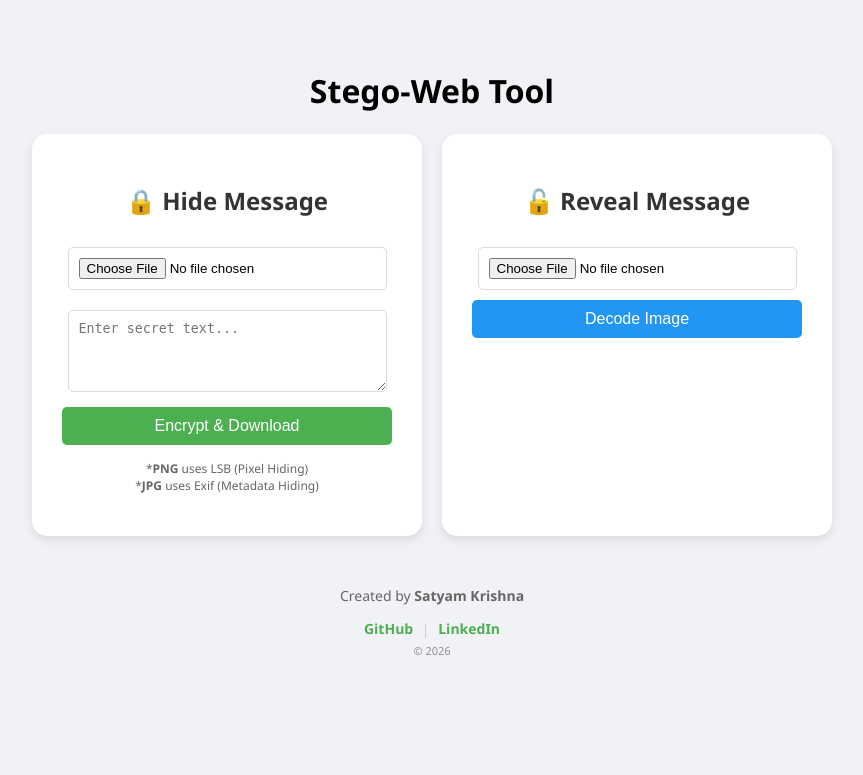
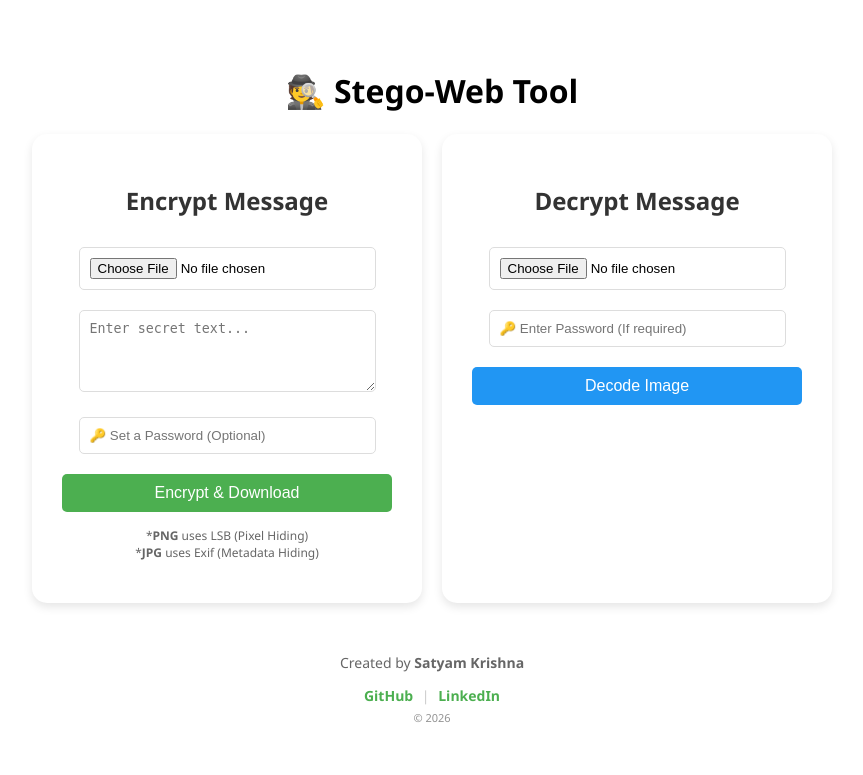
Before and after one commit to Satxam/Stego-Web, a Flask app: page / in a window 1280 px wide. Shown: the top 775 px of the page, without its empty margins (208-1071 px from the left). Run offline with Flask 3, Linux system fonts and the light colour scheme.

Commit message:
Password feature Addes
Updated Code

```diff
--- a/app.py
+++ b/app.py
@@ -1,16 +1,47 @@
 import os
+import base64
+import hashlib
 from flask import Flask, render_template, request, send_file
-from stegano import lsb, exifHeader  # <--- Added exifHeader import
+from stegano import lsb, exifHeader
 from werkzeug.utils import secure_filename
+from cryptography.fernet import Fernet # <--- NEW: Import Fernet for encryption
 
 app = Flask(__name__)
 
 # CONFIGURATION
 UPLOAD_FOLDER = 'static/uploads'
 app.config['UPLOAD_FOLDER'] = UPLOAD_FOLDER
+os.makedirs(UPLOAD_FOLDER, exist_ok=True)
 
-# Ensure upload folder exists
-os.makedirs(UPLOAD_FOLDER, exist_ok=True)
+# --- HELPER FUNCTIONS FOR ENCRYPTION ---
+
+def generate_key(password):
+    """
+    Generates a 32-byte key from the user's password.
+    We use SHA256 to ensure any password creates a valid Fernet key.
+    """
+    digest = hashlib.sha256(password.encode()).digest()
+    return base64.urlsafe_b64encode(digest)
+
+def encrypt_message(message, password):
+    key = generate_key(password)
+    f = Fernet(key)
+    # Encrypt the message (returns bytes, so we decode to string for steganography)
+    encrypted_bytes = f.encrypt(message.encode())
+    return encrypted_bytes.decode()
+
+def decrypt_message(encrypted_message, password):
+    try:
+        key = generate_key(password)
+        f = Fernet(key)
+        # Decrypt the message
+        decrypted_bytes = f.decrypt(encrypted_message.encode())
+        return decrypted_bytes.decode()
+    except Exception:
+        # If decryption fails (wrong password or not encrypted)
+        return None
+
+# ---------------------------------------
 
 @app.route('/')
 def home():
@@ -18,38 +49,38 @@ def home():
 
 @app.route('/encode', methods=['POST'])
 def encode():
-    # 1. Get the Image and Message
+    # 1. Get Image, Message AND Password
     image = request.files['image']
     message = request.form['message']
+    password = request.form['password'] # <--- NEW: Get password
 
     if not image or not message:
         return "Error: Please upload an image and type a message."
 
-    # 2. Save the original image temporarily
+    # 2. Save original temporarily
     filename = secure_filename(image.filename)
     original_path = os.path.join(app.config['UPLOAD_FOLDER'], filename)
     image.save(original_path)
 
-    # Prepare the output path
     secret_filename = "secret_" + filename
     secret_path = os.path.join(app.config['UPLOAD_FOLDER'], secret_filename)
 
-    # 3. Check format and Hide the message
+    # 3. Encrypt the message if a password exists
+    if password:
+        message = "ENC:" + encrypt_message(message, password) # Prefix to identify encrypted msgs
+
+    # 4. Hide the message
     try:
         if filename.lower().endswith('.png'):
-            # PNG: Use LSB (Pixel Hiding)
             secret_image = lsb.hide(original_path, message)
             secret_image.save(secret_path)
 
         elif filename.lower().endswith(('.jpg', '.jpeg')):
-            # JPG: Use ExifHeader (Metadata Hiding)
-            # Note: exifHeader.hide automatically saves the file to secret_path
             exifHeader.hide(original_path, secret_path, secret_message=message)
 
         else:
             return "Error: Only PNG and JPG files are supported."
 
-        # 4. Send it back to the user
         return send_file(secret_path, as_attachment=True)
 
     except Exception as e:
@@ -57,40 +88,52 @@ def encode():
 
 @app.route('/decode', methods=['POST'])
 def decode():
-    # 1. Get the "Secret" image
+    # 1. Get Image AND Password
     image = request.files['secret_image']
+    password = request.form['password'] # <--- NEW: Get password
 
     if not image:
         return "Error: Please upload an image."
 
-    # 2. Save it temporarily so we can read it
+    # 2. Save temporarily
     filename = secure_filename(image.filename)
     file_path = os.path.join(app.config['UPLOAD_FOLDER'], filename)
     image.save(file_path)
 
-    # 3. Reveal the hidden message based on format
-    hidden_message = "No hidden message found."
+    # 3. Reveal hidden data
+    hidden_data = "No hidden message found."
 
     try:
         if filename.lower().endswith('.png'):
-            # PNG: Reveal from pixels
-            hidden_message = lsb.reveal(file_path)
+            hidden_data = lsb.reveal(file_path)
 
         elif filename.lower().endswith(('.jpg', '.jpeg')):
-            # JPG: Reveal from metadata
-            hidden_message = exifHeader.reveal(file_path)
-
-            # Exif reveal sometimes returns bytes, so we decode it to string
-            if isinstance(hidden_message, bytes):
-                hidden_message = hidden_message.decode()
+            hidden_data = exifHeader.reveal(file_path)
+            if isinstance(hidden_data, bytes):
+                hidden_data = hidden_data.decode()
 
     except Exception as e:
-        hidden_message = f"Error decoding image: {str(e)}"
+        return f"Error extracting data: {str(e)}"
 
-    if not hidden_message:
-        hidden_message = "No hidden message found in this image!"
+    # 4. Decrypt logic
+    if not hidden_data:
+        return "No hidden message found in this image!"
 
-    return f"<h1>Decoded Message:</h1> <p>{hidden_message}</p> <a href='/'>Go Back</a>"
+    # Check if the message is encrypted (We look for our "ENC:" prefix)
+    if hidden_data.startswith("ENC:"):
+        if not password:
+            return "This message is password protected. Please try again with a password."
+
+        # Remove the prefix and attempt to decrypt
+        encrypted_content = hidden_data[4:]
+        decrypted_message = decrypt_message(encrypted_content, password)
+
+        if decrypted_message:
+            hidden_data = decrypted_message
+        else:
+            return "Error: Wrong Password!"
+
+    return f"<h1>Decoded Message:</h1> <p>{hidden_data}</p> <a href='/'>Go Back</a>"
 
 if __name__ == '__main__':
     app.run(debug=True)
--- a/templates/index.html
+++ b/templates/index.html
@@ -2,18 +2,18 @@
 <html lang="en">
 <head>
     <meta charset="UTF-8">
+    <meta name="viewport" content="width=device-width, initial-scale=1.0">
     <title>Stego-Web | Digital Forensics Tool</title>
     <style>
-        body { font-family: 'Segoe UI', sans-serif; background: #f0f2f5; text-align: center; padding: 40px; }
+        body { font-family: 'Segoe UI', sans-serif; background: #ffffff; text-align: center; padding: 40px; }
         .container { max-width: 800px; margin: 0 auto; display: flex; gap: 20px; }
         .card { background: white; padding: 30px; border-radius: 15px; flex: 1; box-shadow: 0 4px 10px rgba(0,0,0,0.1); }
         h2 { color: #333; }
 
+        /* Updated to ensure password fields look good */
+        input, textarea { width: 90%; margin: 10px 0; padding: 10px; border: 1px solid #ddd; border-radius: 5px; box-sizing: border-box; }
 
-        input, textarea { width: 90%; margin: 10px 0; padding: 10px; border: 1px solid #ddd; border-radius: 5px; }
-
-
-        button { background: #4CAF50; color: white; border: none; padding: 10px 20px; border-radius: 5px; cursor: pointer; width: 100%; font-size: 16px; }
+        button { background: #4CAF50; color: white; border: none; padding: 10px 20px; border-radius: 5px; cursor: pointer; width: 100%; font-size: 16px; margin-top: 10px;}
         button:hover { background: #45a049; }
         .decode-btn { background: #2196F3; }
         .decode-btn:hover { background: #1e88e5; }
@@ -30,14 +30,17 @@
     </style>
 </head>
 <body>
-    <h1> Stego-Web Tool</h1>
+    <h1>🕵️ Stego-Web Tool</h1>
 
     <div class="container">
         <div class="card">
-            <h2>🔒 Hide Message</h2>
+            <h2>Encrypt Message</h2>
             <form action="/encode" method="post" enctype="multipart/form-data">
                 <input type="file" name="image" accept=".png, .jpg, .jpeg" required>
                 <textarea name="message" placeholder="Enter secret text..." rows="4" required></textarea>
+
+                <input type="password" name="password" placeholder="🔑 Set a Password (Optional)">
+
                 <button type="submit">Encrypt & Download</button>
             </form>
             <p style="font-size: 12px; color: #666; margin-top: 15px;">
@@ -47,9 +50,12 @@
         </div>
 
         <div class="card">
-            <h2>🔓 Reveal Message</h2>
+            <h2>Decrypt  Message</h2>
             <form action="/decode" method="post" enctype="multipart/form-data">
                 <input type="file" name="secret_image" accept=".png, .jpg, .jpeg" required>
+
+                <input type="password" name="password" placeholder="🔑 Enter Password (If required)">
+
                 <button type="submit" class="decode-btn">Decode Image</button>
             </form>
         </div>
```
